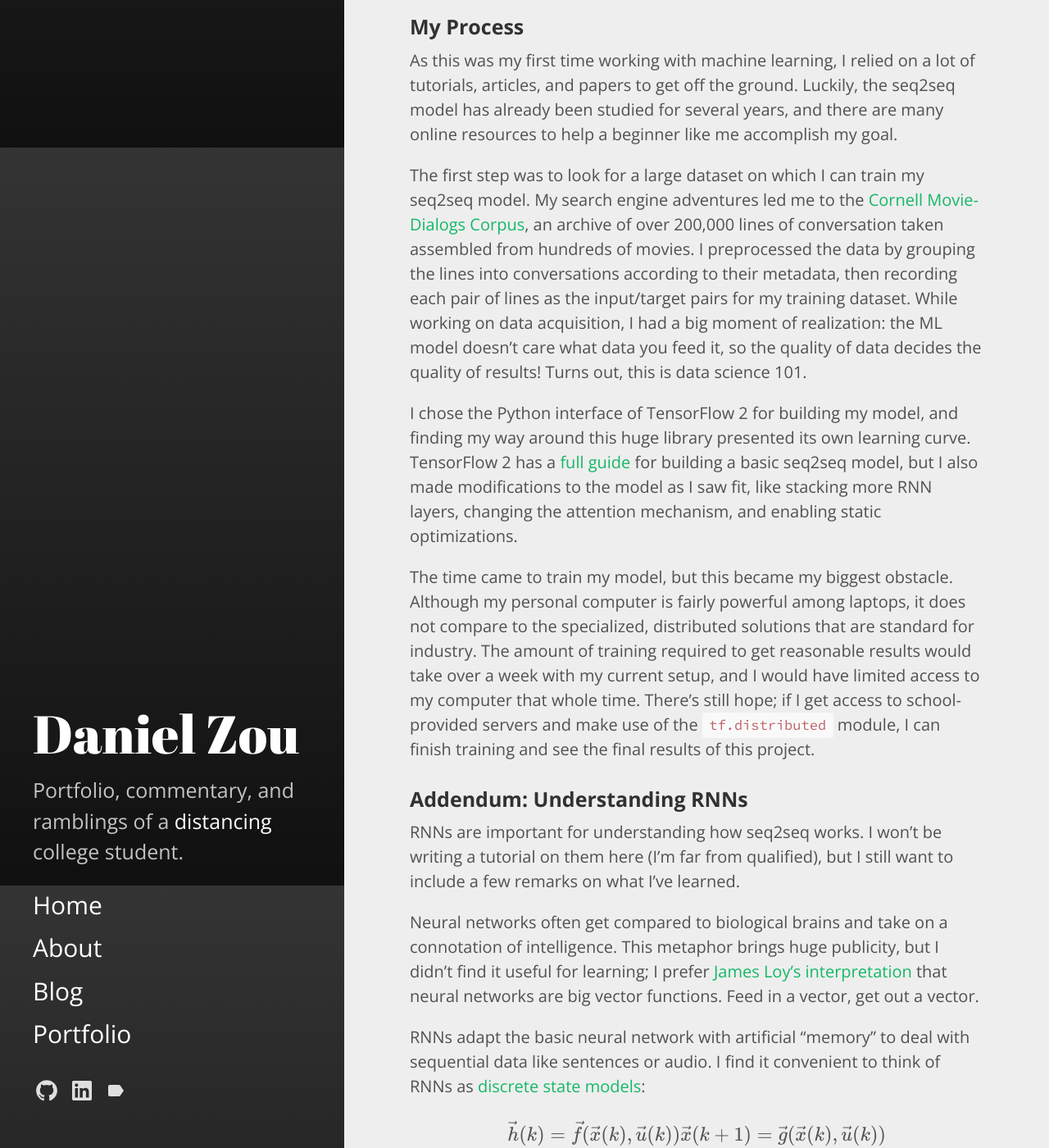
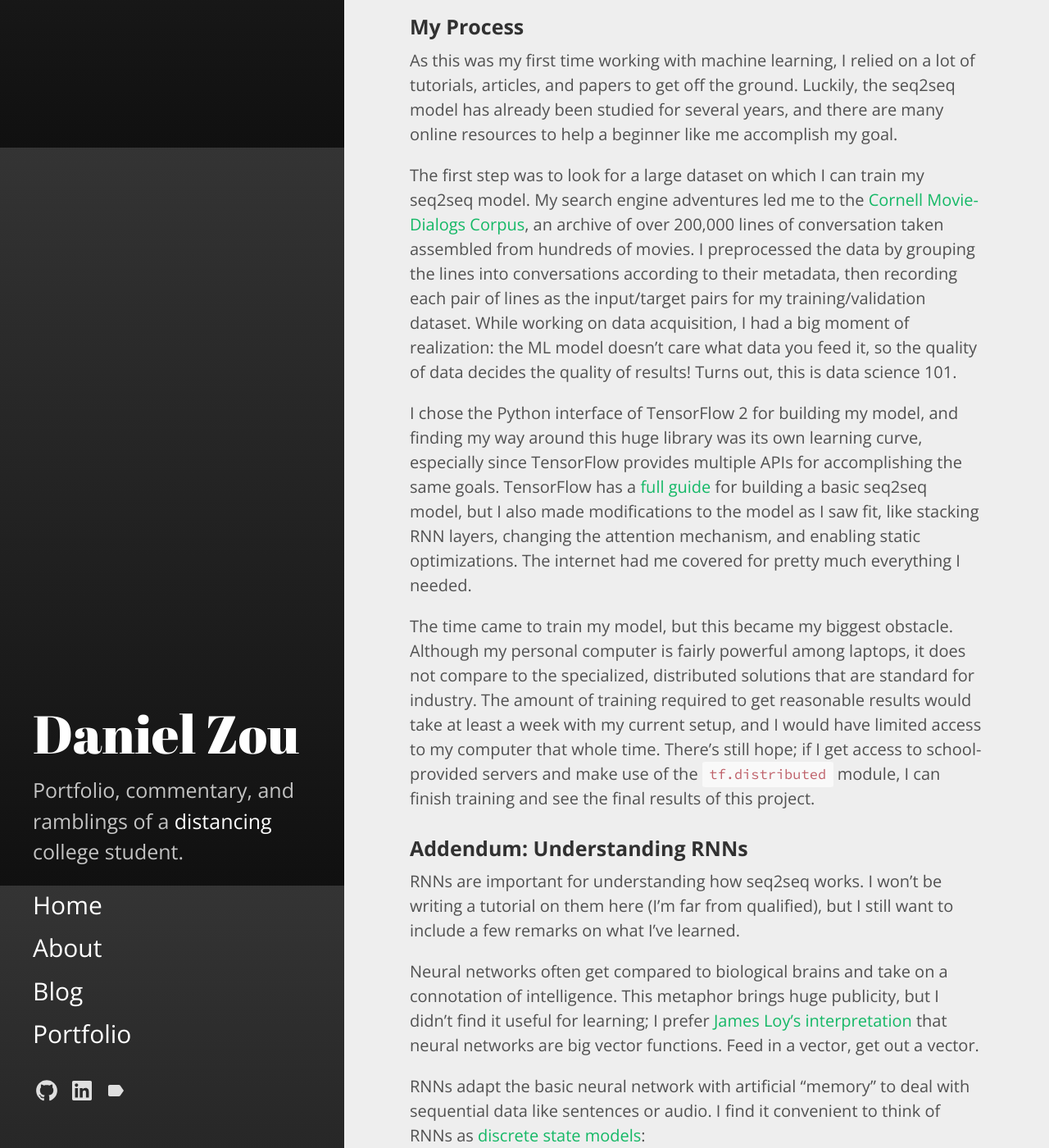
Before and after one commit to dlzou/dlzou.github.io, a Jekyll site: the page built from _posts/2020-08-30-dnlp-chatbot.md, in a window 1280 px wide and 1400 px high, scrolled down 1620 px. Shown: the whole window at 82% size. Built offline with Jekyll 4.4.1, drawn with Linux system fonts in a browser that asks for light colours; formulas are drawn with MathJax 3; comment, search, counter and statistics services are not loaded.

Commit message:
edited chatbot post

```diff
--- a/_posts/2020-08-30-dnlp-chatbot.md
+++ b/_posts/2020-08-30-dnlp-chatbot.md
@@ -37,11 +37,11 @@ The final piece to the puzzle is **attention**. In vanilla seq2seq, a single vec
 
 As this was my first time working with machine learning, I relied on a lot of tutorials, articles, and papers to get off the ground. Luckily, the seq2seq model has already been studied for several years, and there are many online resources to help a beginner like me accomplish my goal.
 
-The first step was to look for a large dataset on which I can train my seq2seq model. My search engine adventures led me to the [Cornell Movie-Dialogs Corpus](http://www.cs.cornell.edu/~cristian/Cornell_Movie-Dialogs_Corpus.html), an archive of over 200,000 lines of conversation taken assembled from hundreds of movies. I preprocessed the data by grouping the lines into conversations according to their metadata, then recording each pair of lines as the input/target pairs for my training dataset. While working on data acquisition, I had a big moment of realization: the ML model doesn't care what data you feed it, so the quality of data decides the quality of results! Turns out, this is data science 101.
+The first step was to look for a large dataset on which I can train my seq2seq model. My search engine adventures led me to the [Cornell Movie-Dialogs Corpus](http://www.cs.cornell.edu/~cristian/Cornell_Movie-Dialogs_Corpus.html), an archive of over 200,000 lines of conversation taken assembled from hundreds of movies. I preprocessed the data by grouping the lines into conversations according to their metadata, then recording each pair of lines as the input/target pairs for my training/validation dataset. While working on data acquisition, I had a big moment of realization: the ML model doesn't care what data you feed it, so the quality of data decides the quality of results! Turns out, this is data science 101.
 
-I chose the Python interface of TensorFlow 2 for building my model, and finding my way around this huge library presented its own learning curve. TensorFlow 2 has a [full guide](https://www.tensorflow.org/tutorials/text/nmt_with_attention) for building a basic seq2seq model, but I also made modifications to the model as I saw fit, like stacking more RNN layers, changing the attention mechanism, and enabling static optimizations.
+I chose the Python interface of TensorFlow 2 for building my model, and finding my way around this huge library was its own learning curve, especially since TensorFlow provides multiple APIs for accomplishing the same goals. TensorFlow has a [full guide](https://www.tensorflow.org/tutorials/text/nmt_with_attention) for building a basic seq2seq model, but I also made modifications to the model as I saw fit, like stacking RNN layers, changing the attention mechanism, and enabling static optimizations. The internet had me covered for pretty much everything I needed.
 
-The time came to train my model, but this became my biggest obstacle. Although my personal computer is fairly powerful among laptops, it does not compare to the specialized, distributed solutions that are standard for industry. The amount of training required to get reasonable results would take over a week with my current setup, and I would have limited access to my computer that whole time. There's still hope; if I get access to school-provided servers and make use of the `tf.distributed` module, I can finish training and see the final results of this project.
+The time came to train my model, but this became my biggest obstacle. Although my personal computer is fairly powerful among laptops, it does not compare to the specialized, distributed solutions that are standard for industry. The amount of training required to get reasonable results would take at least a week with my current setup, and I would have limited access to my computer that whole time. There's still hope; if I get access to school-provided servers and make use of the `tf.distributed` module, I can finish training and see the final results of this project.
 
 
 ### Addendum: Understanding RNNs
```
